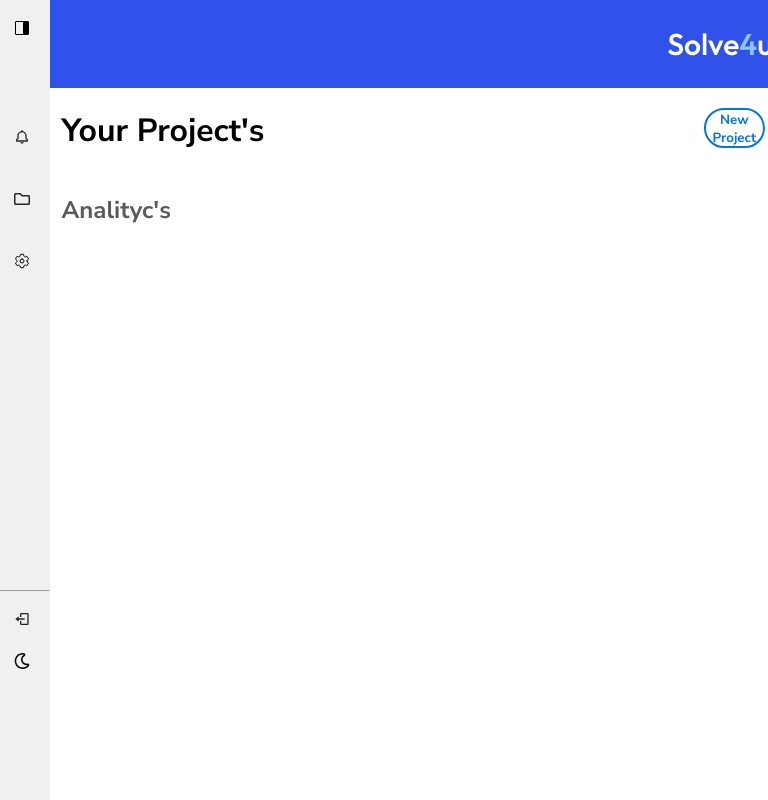
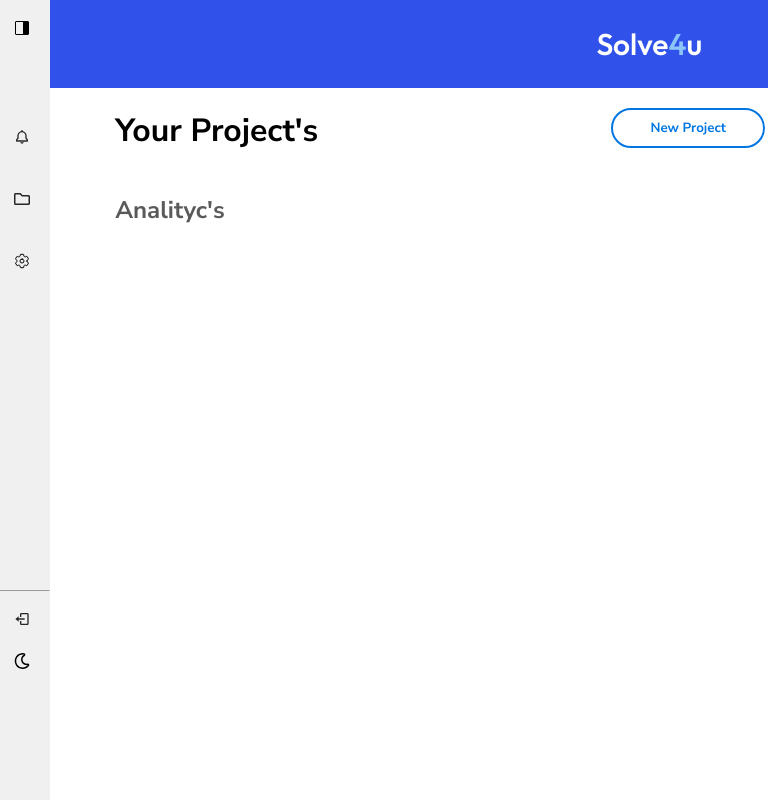
Before and after one commit to GuilhermeHalter/Solve4u, a React (Vite) app in the folder Frontend-React/solve4u-react/: page /projects in a window 768 px wide. Built offline with nearby package versions, Linux system fonts and the light colour scheme.

Commit message:
Adding Tablet CSS to Projects Page

```diff
--- a/Frontend-React/solve4u-react/src/css/cardStyle/CardsProjectComp.css
+++ b/Frontend-React/solve4u-react/src/css/cardStyle/CardsProjectComp.css
@@ -17,7 +17,23 @@
 /*
                                  <---------------- Tablet ---------------->
 */
+@media only screen and (min-width: 541px) and (max-width: 768px) {
+  .card-comp {
+    width: 70%;
+    height: 80%;
+    padding: 2%;
+    padding-top: 0;
+    padding-left: 5%;
+    margin-bottom: 8%;
+    border: 1px solid rgb(102, 102, 102);
+    border-radius: 10px;
+    word-wrap: break-word;
+  }
 
+  .card-comp:hover {
+    cursor: pointer;
+  }
+}
 
 
 /*
--- a/Frontend-React/solve4u-react/src/css/cardStyle/cardAnalitycs/CardAnalitycsComp.css
+++ b/Frontend-React/solve4u-react/src/css/cardStyle/cardAnalitycs/CardAnalitycsComp.css
@@ -20,7 +20,29 @@
 /*
                                  <---------------- Tablet ---------------->
 */
+@media only screen and (min-width: 541px) and (max-width: 768px) {
+  .cardAnalitycs {
+    display: block;
+    width: 100%;
+  }
 
+  .chartAnalitycs{
+    height: 400px;
+  }
+
+  .conteinerCardAnalitycs {
+    width: 95%;
+    height: 90%;
+    margin-top: 40px;
+    border: 1px solid #3b3b3b;
+    border-radius: 10px;
+  }
+
+  .titleAnalitycs {
+    margin-left: 20px;
+    margin-bottom: 0;
+  }
+}
 
 
 /*
--- a/Frontend-React/solve4u-react/src/css/compStyle/compGlobalStyle/GlobalHeaderComp.css
+++ b/Frontend-React/solve4u-react/src/css/compStyle/compGlobalStyle/GlobalHeaderComp.css
@@ -25,7 +25,18 @@
 /*
                                  <---------------- Tablet ---------------->
 */
-
+@media only screen and (min-width: 541px) and (max-width: 768px) {
+  .logo {
+    display: flex;
+    font-size: 30px;
+    color: #fff;
+    margin-left: 80%;
+    font-family: "Outfit", sans-serif;
+    font-optical-sizing: auto;
+    font-weight: 552;
+    font-style: normal;
+  }
+}
 
 
 /*
--- a/Frontend-React/solve4u-react/src/css/screenStyle/projectScreenStyle/ProjectsScreen.css
+++ b/Frontend-React/solve4u-react/src/css/screenStyle/projectScreenStyle/ProjectsScreen.css
@@ -52,6 +52,56 @@
                                  <---------------- Tablet ---------------->
 */
 
+@media only screen and (min-width: 541px) and (max-width: 768px) {
+  .card-project {
+    word-wrap: break-word;
+  }
+
+  .projects-container {
+    margin-left: 15%;
+    display: block;
+  }
+
+  .analytics-container {
+    margin-left: 15%;
+  }
+
+  .title {
+    display: flex;
+    margin-left: 15%;
+  }
+
+  .subtitle {
+    display: flex;
+    margin-left: 15%;
+  }
+
+  .header {
+    display: flex;
+    justify-content: space-between;
+  }
+
+  .ButtonNew {
+    width: 20%;
+    height: 40px;
+    margin-top: 20px;
+    margin-right: 3px;
+    background-color: transparent;
+    color: #0076e2;
+    font-weight: bold;
+    border: 2px solid #0076e2;
+    border-radius: 40px;
+  }
+
+  .ButtonNew:hover {
+    transition: 1s;
+    cursor: pointer;
+    color: #04539c;
+    font-weight: bold;
+    border: 2px solid #04539c;
+  }
+
+}
 
 
 /*
```
